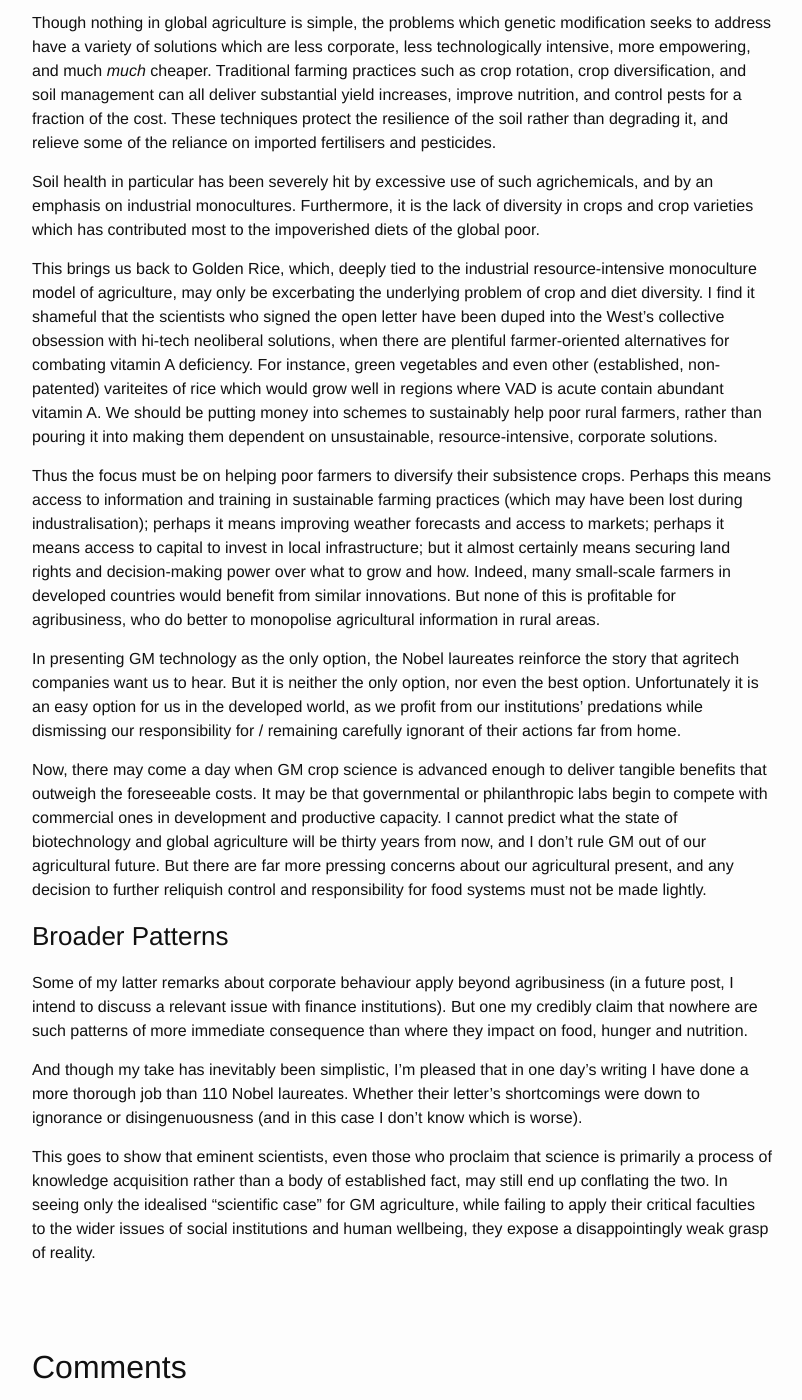
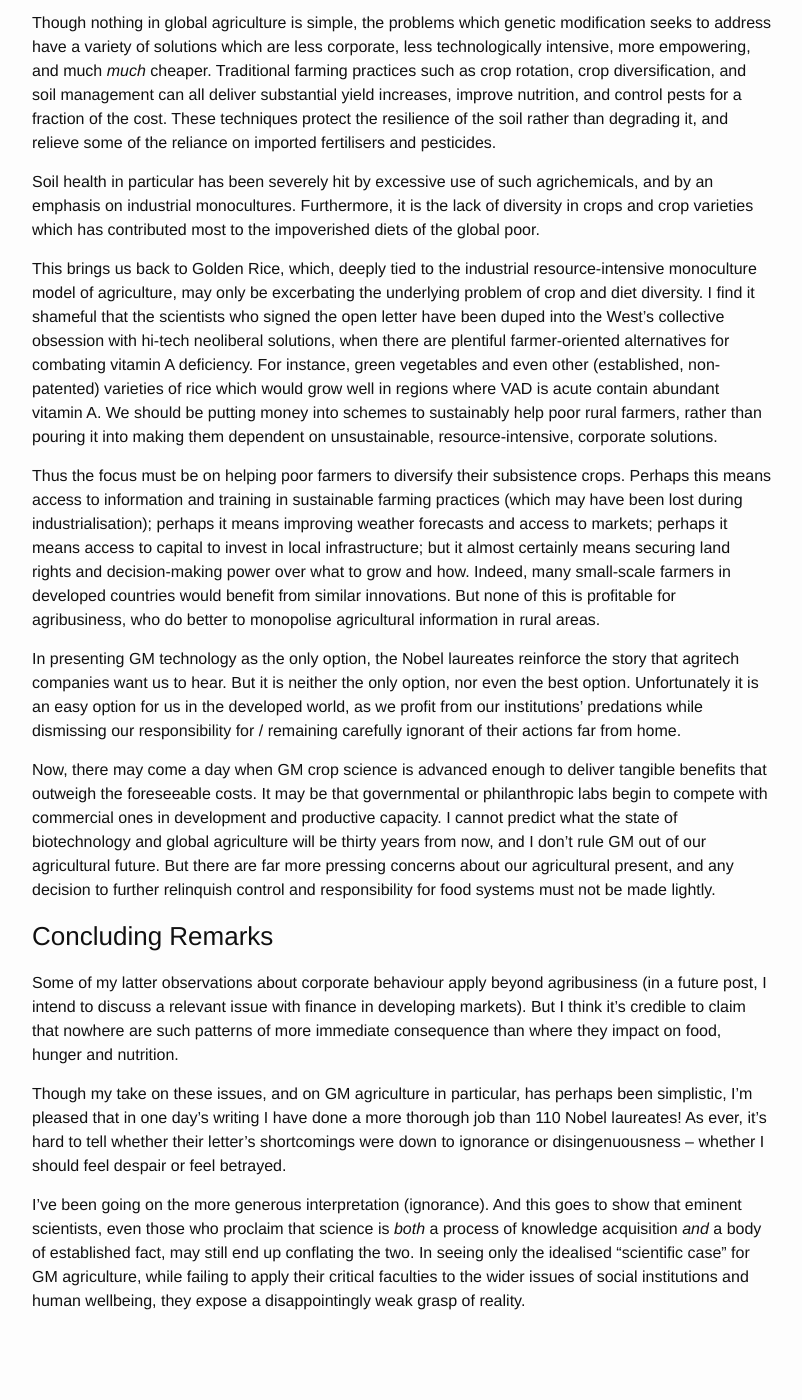
Before and after one commit to Allium/WithoutHeadOrFoot, a Jekyll site: the page built from _posts/2016-07-02-Genetically-Engineered-Straw.md, in a window 1280 px wide and 1400 px high, scrolled down 4863 px. Shown: the whole window, without its empty margins (238-1040 px from the left). Built offline with Jekyll 4.4.1, drawn with Linux system fonts in a browser that asks for light colours; comment, search, counter and statistics services are not loaded; some of the changed text lies outside the part shown.

Commit message:
Typos and conclusion

```diff
--- a/_posts/2016-07-02-Genetically-Engineered-Straw.md
+++ b/_posts/2016-07-02-Genetically-Engineered-Straw.md
@@ -63,7 +63,7 @@ New varieties of crops, and particularly GM varieties, must undergo a thorough v
 
 The letter's implications are clear: Greenpeace is scientifically dishonest in their portrayal of GM crops as hazardous.
 <!-- Greenpeace would of course contest this, and the argument then follows its by now tedious course. Let me skip over it and make a more general point. As I admitted already, -->
-Indeed, Greenpeace are frequently accused of alarmism, and of using the spectre of poisonous "frankenfood" to foment irrational fears in the population. But this is also a caricature, an image partially crafted and perpetually reinforced by pro-GM groups to facilitate the dismissal of activists as irrational luddites, and avoid having to engage with their arguments.
+Indeed, Greenpeace are frequently accused of alarmism, and of using the spectre of poisonous "frankenfood" to foment irrational fears in the population. But this is also a caricature, an image partially crafted and perpetually reinforced by pro-GM groups to facilitate the dismissal of activists as irrational Luddites, and avoid having to engage with their arguments.
 
 This letter falls right into that trap: in accusing Greenpeace of distracting the public with unsubstantiated, emotive rhetoric, the luminaries of science indulge in precisely the same tactics. They attack Greenpeace without critically engaging with their more complex arguments. They invoke GM agriculture as a vague panacea for a terrible and heartbreaking disease, without addressing the material realities of its deployment. I feel the calibre of this discussion is unbefitting of the calibre of the minds behind it.
 
@@ -80,7 +80,7 @@ This letter falls right into that trap: in accusing Greenpeace of distracting th
 		</p>
 		<br>
 		<p>
-		Even if Greenpeace is occasionally given to such language (and in fact in their written reports they are surprisingly rather sober), it seems fair to hold the establishment to higher standards of discourse than more radical elements who struggle against it.
+		Even if Greenpeace itself is occasionally given to such language (and in fact in their written reports are for the most part rather more sober), it seems fair to hold the establishment to higher standards of discourse than radical elements who struggle against it.
 		</p>
 	</div>
 </div>
@@ -184,23 +184,23 @@ Traditional farming practices such as crop rotation, crop diversification, and s
 
 Soil health in particular has been severely hit by excessive use of such agrichemicals, and by an emphasis on industrial monocultures. Furthermore, it is the lack of diversity in crops and crop varieties which has contributed most to the impoverished diets of the global poor.
 
-This brings us back to Golden Rice, which, deeply tied to the industrial resource-intensive monoculture model of agriculture, may only be excerbating the underlying problem of crop and diet diversity. I find it shameful that the scientists who signed the open letter have been duped into the West's collective obsession with hi-tech neoliberal solutions, when there are plentiful farmer-oriented alternatives for combating vitamin A deficiency. For instance, green vegetables and even other (established, non-patented) variteites of rice which would grow well in regions where VAD is acute contain abundant vitamin A. We should be putting money into schemes to sustainably help poor rural farmers, rather than pouring it into making them dependent on unsustainable, resource-intensive, corporate solutions.
+This brings us back to Golden Rice, which, deeply tied to the industrial resource-intensive monoculture model of agriculture, may only be excerbating the underlying problem of crop and diet diversity. I find it shameful that the scientists who signed the open letter have been duped into the West's collective obsession with hi-tech neoliberal solutions, when there are plentiful farmer-oriented alternatives for combating vitamin A deficiency. For instance, green vegetables and even other (established, non-patented) varieties of rice which would grow well in regions where VAD is acute contain abundant vitamin A. We should be putting money into schemes to sustainably help poor rural farmers, rather than pouring it into making them dependent on unsustainable, resource-intensive, corporate solutions.
 
-Thus the focus must be on helping poor farmers to diversify their subsistence crops. Perhaps this means access to information and training in sustainable farming practices (which may have been lost during industralisation); perhaps it means improving weather forecasts and access to markets; perhaps it means access to capital to invest in local infrastructure; but it almost certainly means securing land rights and decision-making power over what to grow and how. Indeed, many small-scale farmers in developed countries would benefit from similar innovations. But none of this is profitable for agribusiness, who do better to  monopolise agricultural information in rural areas.
+Thus the focus must be on helping poor farmers to diversify their subsistence crops. Perhaps this means access to information and training in sustainable farming practices (which may have been lost during industrialisation); perhaps it means improving weather forecasts and access to markets; perhaps it means access to capital to invest in local infrastructure; but it almost certainly means securing land rights and decision-making power over what to grow and how. Indeed, many small-scale farmers in developed countries would benefit from similar innovations. But none of this is profitable for agribusiness, who do better to  monopolise agricultural information in rural areas.
 
 In presenting GM technology as the only option, the Nobel laureates reinforce the story that agritech companies want us to hear. But it is neither the only option, nor even the best option. Unfortunately it is an easy option for us in the developed world, as we profit from our institutions' predations while dismissing our responsibility for / remaining carefully ignorant of their actions far from home.
 
-Now, there may come a day when GM crop science is advanced enough to deliver tangible benefits that outweigh the foreseeable costs. It may be that governmental or philanthropic labs begin to compete with commercial ones in development and productive capacity. I cannot predict what the state of biotechnology and global agriculture will be thirty years from now, and I don't rule GM out of our agricultural future. But there are far more pressing concerns about our agricultural present, and any decision to further reliquish control and responsibility for food systems must not be made lightly.
+Now, there may come a day when GM crop science is advanced enough to deliver tangible benefits that outweigh the foreseeable costs. It may be that governmental or philanthropic labs begin to compete with commercial ones in development and productive capacity. I cannot predict what the state of biotechnology and global agriculture will be thirty years from now, and I don't rule GM out of our agricultural future. But there are far more pressing concerns about our agricultural present, and any decision to further relinquish control and responsibility for food systems must not be made lightly.
 
 <!-- ====================================================================== -->
 
-### Broader Patterns
+### Concluding Remarks
 
-Some of my latter remarks about corporate behaviour apply beyond agribusiness (in a future post, I intend to discuss a relevant issue with finance institutions). But one my credibly claim that nowhere are such patterns of more immediate consequence than where they impact on food, hunger and nutrition.
+Some of my latter observations about corporate behaviour apply beyond agribusiness (in a future post, I intend to discuss a relevant issue with finance in developing markets). But I think it's credible to claim that nowhere are such patterns of more immediate consequence than where they impact on food, hunger and nutrition.
 
-And though my take has inevitably been simplistic, I'm pleased that in one day's writing I have done a more thorough job than 110 Nobel laureates. Whether their letter's shortcomings were down to ignorance or disingenuousness (and in this case I don't know which is worse).
+Though my take on these issues, and on GM agriculture in particular, has perhaps been simplistic, I'm pleased that in one day's writing I have done a more thorough job than 110 Nobel laureates! As ever, it's hard to tell whether their letter's shortcomings were down to ignorance or disingenuousness &ndash; whether I should feel despair or feel betrayed.
 
-This goes to show that eminent scientists, even those who proclaim that science is primarily a process of knowledge acquisition rather than a body of established fact, may still end up conflating the two. In seeing only the idealised "scientific case" for GM agriculture, while failing to apply their critical faculties to the wider issues of social institutions and human wellbeing, they expose a disappointingly weak grasp of reality.
+I've been going on the more generous interpretation (ignorance). And this goes to show that eminent scientists, even those who proclaim that science is *both* a process of knowledge acquisition *and* a body of established fact, may still end up conflating the two. In seeing only the idealised "scientific case" for GM agriculture, while failing to apply their critical faculties to the wider issues of social institutions and human wellbeing, they expose a disappointingly weak grasp of reality.
 
 
 <!-- ====================================================================== -->
```
Also changed, not shown: other parts of _posts/2016-07-02-Genetically-Engineered-Straw.md (+3 -3 lines).
